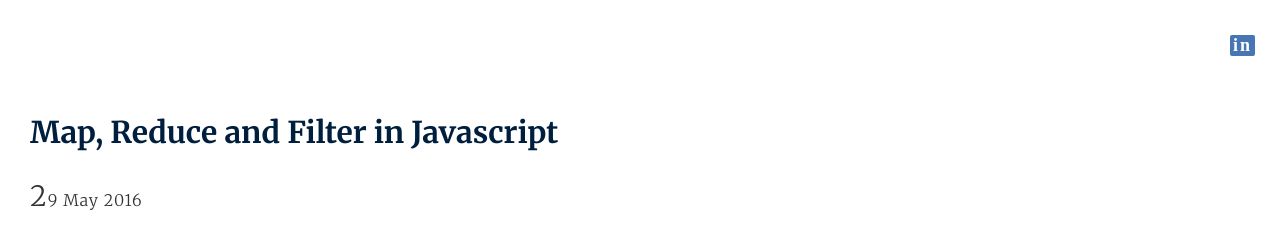
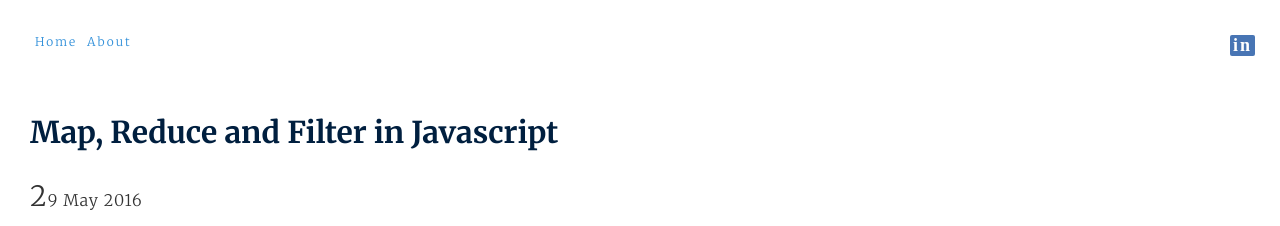
Before and after one commit to srirangamv/srirangamv.github.io, a Jekyll site: the page built from index.html, in a window 1280 px wide. Shown: the top 226 px of the page. Built offline with Jekyll 4.4.1, drawn with Linux system fonts in a browser that asks for light colours; nearby versions of some CDN libraries; library files that are not in the unit come from our copies; the list of posts is cut into pages by our own code.

Commit message:
corrected css for menu.

```diff
--- a/_layouts/default.html
+++ b/_layouts/default.html
@@ -10,8 +10,8 @@
 <body>
     <div class="hs-top">
       <a class="right linkedin" href="#">in</a>
-      <a class="hs-totop-link left" href="#">Home</a>
-      <a class="hs-totop-link left" href="#">About</a>
+      <a class="top-link left" href="/">Home</a>
+      <a class="top-link left" href="/about">About</a>
     </div>
     <div class="hs-outer">
       {{ content }}
--- a/css/style.css
+++ b/css/style.css
@@ -140,6 +140,10 @@
    margin:5px;
 }
 
+.top-link{
+   margin:5px;
+ }
+
 .left{
   float:left;
 }
```
